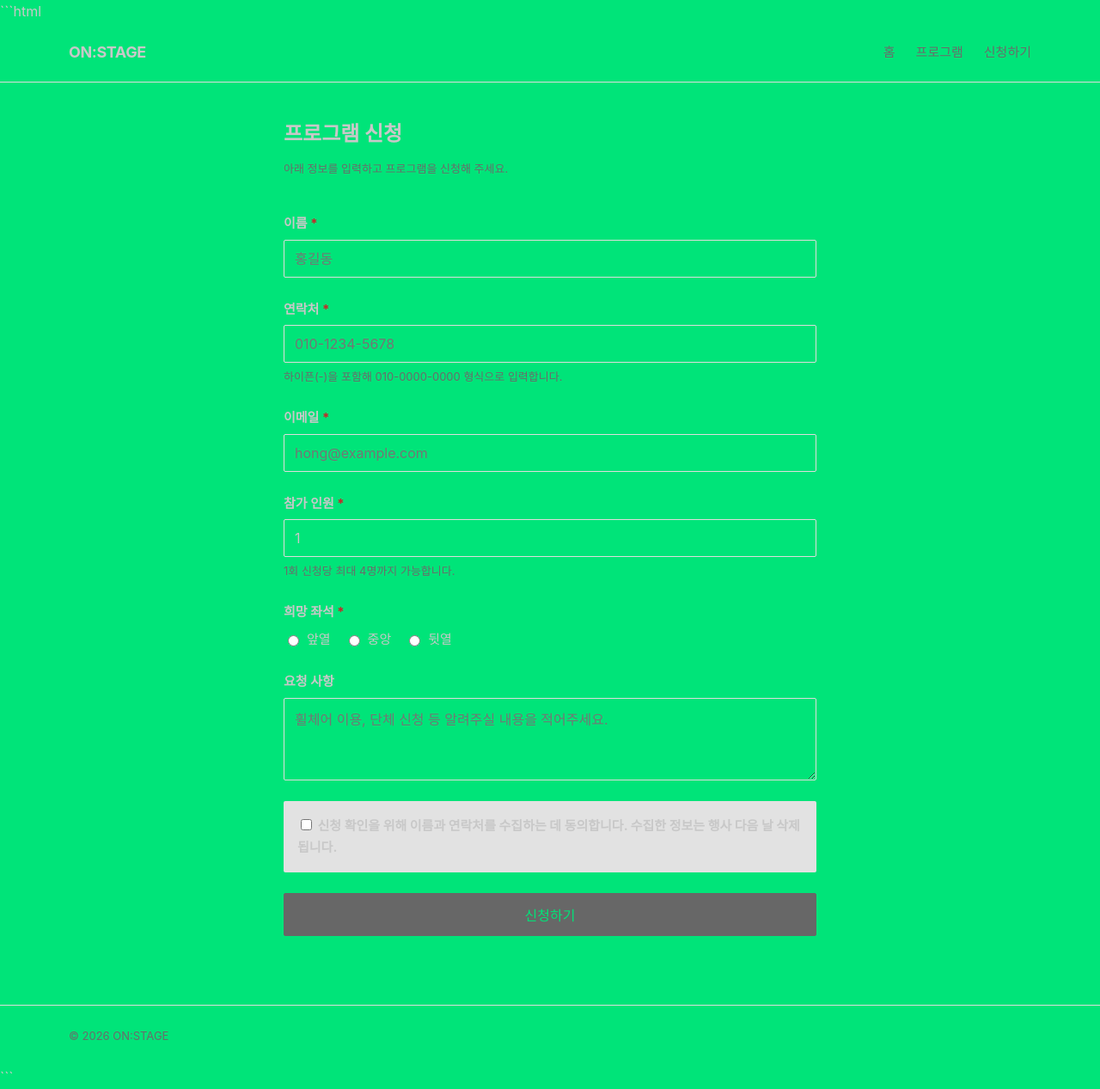
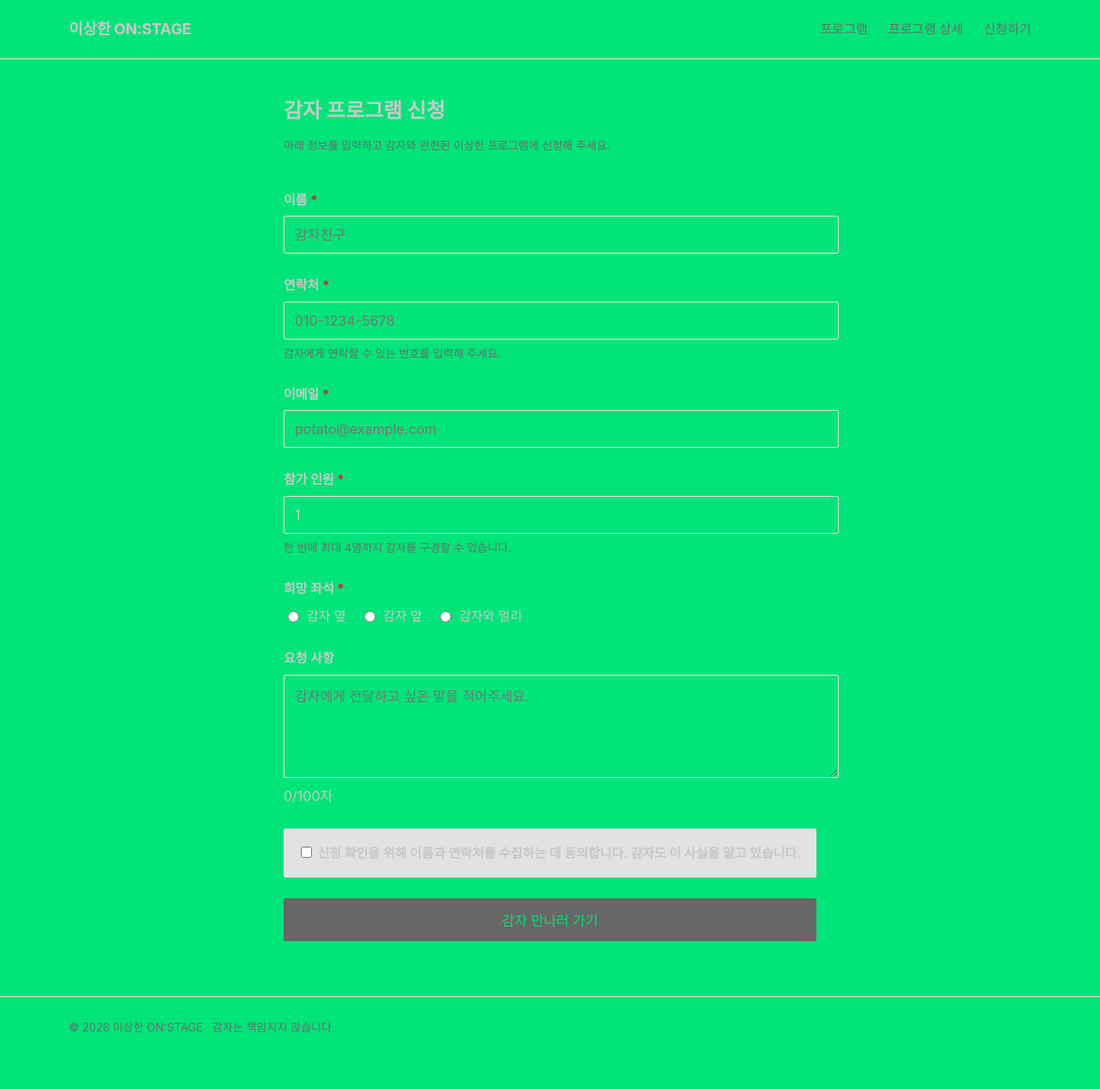
Before and after one commit to 25sw0308-dotcom/ui, a plain HTML site: page apply.html in a window 1280 px wide. Shown: the whole page at 86% size. After the commit the page ends 1231 px from the top, so only its background shows below. Drawn offline with Linux system fonts and the light colour scheme.

Commit message:
Update apply.html

````diff
--- a/apply.html
+++ b/apply.html
@@ -1,74 +1,115 @@
-```html
 <!DOCTYPE html>
 <html lang="ko">
 <head>
+
   <meta charset="UTF-8">
-  <meta name="viewport" content="width=device-width, initial-scale=1.0">
-  <title>ON:STAGE — 신청하기</title>
+
+  <meta
+    name="viewport"
+    content="width=device-width, initial-scale=1.0">
+
+  <title>이상한 ON:STAGE — 감자 신청</title>
 
   <link rel="stylesheet" href="css/tokens.css">
   <link rel="stylesheet" href="css/style.css">
+
 </head>
+
 
 <body>
 
+
 <header class="site-header">
+
   <div class="wrap">
-      <a href="index.html" class="logo">ON:STAGE</a>
 
-      <button type="button" class="menu-btn" id="menuBtn">
+    <a href="index.html" class="logo">
+      이상한 ON:STAGE
+    </a>
+
+
+    <button
+      type="button"
+      class="menu-btn"
+      id="menuBtn"
+      aria-expanded="false"
+      aria-controls="gnb">
       메뉴
     </button>
 
-      <nav class="gnb" id="gnb">
-        <a href="index.html">홈</a>
-        <a href="detail.html">프로그램</a>
+
+    <nav class="gnb" id="gnb" aria-label="주요 메뉴">
+
+      <a href="index.html">프로그램</a>
+
+      <a href="detail.html">프로그램 상세</a>
+
       <a href="apply.html">신청하기</a>
+
     </nav>
+
   </div>
+
 </header>
+
+
 
 <main>
 
+
 <section class="form-page" id="formScreen">
+
   <div class="wrap">
 
-        <h1>프로그램 신청</h1>
+
+    <h1>감자 프로그램 신청</h1>
+
 
     <p>
-          아래 정보를 입력하고 프로그램을 신청해 주세요.
+      아래 정보를 입력하고 감자와 관련된 이상한 프로그램에
+      신청해 주세요.
     </p>
 
-        <form id="applyForm" novalidate>
 
-          <!-- ① 이름 -->
+    <form id="applyForm">
+
+
+      <!-- 이름 -->
+
       <div class="field">
+
         <label for="name">
           이름
           <span class="req" aria-hidden="true">*</span>
         </label>
+
 
         <input
           type="text"
           id="name"
           name="name"
           required
-              placeholder="홍길동"
-              autocomplete="name"
-            >
+          placeholder="감자친구"
+          autocomplete="name">
+
 
         <p class="error" id="err-name">
           이름을 입력해 주세요.
         </p>
+
       </div>
 
 
-          <!-- ② 연락처 -->
+
+      <!-- 연락처 -->
+
       <div class="field">
+
         <label for="tel">
           연락처
           <span class="req" aria-hidden="true">*</span>
         </label>
+
 
         <input
           type="tel"
@@ -77,47 +118,58 @@
           required
           pattern="010-\d{4}-\d{4}"
           placeholder="010-1234-5678"
-              autocomplete="tel"
-            >
+          autocomplete="tel">
+
 
         <p class="hint">
-              하이픈(-)을 포함해 010-0000-0000 형식으로 입력합니다.
+          감자에게 연락할 수 있는 번호를 입력해 주세요.
         </p>
+
 
         <p class="error" id="err-tel">
           010-1234-5678 형식으로 입력해 주세요.
         </p>
+
       </div>
 
 
-          <!-- ③ 이메일 -->
+
+      <!-- 이메일 -->
+
       <div class="field">
+
         <label for="email">
           이메일
           <span class="req" aria-hidden="true">*</span>
         </label>
+
 
         <input
           type="email"
           id="email"
           name="email"
           required
-              placeholder="hong@example.com"
-              autocomplete="email"
-            >
+          placeholder="potato@example.com"
+          autocomplete="email">
+
 
         <p class="error" id="err-email">
           이메일 주소 형식을 확인해 주세요.
         </p>
+
       </div>
 
 
-          <!-- ④ 참가 인원 -->
+
+      <!-- 참가 인원 -->
+
       <div class="field">
+
         <label for="count">
           참가 인원
           <span class="req" aria-hidden="true">*</span>
         </label>
+
 
         <input
           type="number"
@@ -126,20 +178,24 @@
           required
           min="1"
           max="4"
-              value="1"
-            >
+          value="1">
+
 
         <p class="hint">
-              1회 신청당 최대 4명까지 가능합니다.
+          한 번에 최대 4명까지 감자를 구경할 수 있습니다.
         </p>
+
 
         <p class="error" id="err-count">
           1명 이상 4명 이하로 입력해 주세요.
         </p>
+
       </div>
 
 
-          <!-- ⑤ 희망 좌석 -->
+
+      <!-- 좌석 -->
+
       <div class="field">
 
         <label>
@@ -147,37 +203,49 @@
           <span class="req" aria-hidden="true">*</span>
         </label>
 
+
         <div class="radio-group">
 
+
           <label>
+
             <input
               type="radio"
               name="seat"
-                  value="앞열"
-                  required
-                >
-                앞열
+              value="감자 옆"
+              required>
+
+            감자 옆
+
           </label>
 
+
           <label>
+
             <input
               type="radio"
               name="seat"
-                  value="중앙"
-                >
-                중앙
+              value="감자 앞">
+
+            감자 앞
+
           </label>
 
+
           <label>
+
             <input
               type="radio"
               name="seat"
-                  value="뒷열"
-                >
-                뒷열
+              value="감자와 멀리">
+
+            감자와 멀리
+
           </label>
 
+
         </div>
+
 
         <p class="error" id="err-seat">
           희망 좌석을 선택해 주세요.
@@ -186,23 +254,33 @@
       </div>
 
 
-          <!-- ⑥ 요청 사항 -->
+
+      <!-- 요청 사항 -->
+
       <div class="field">
 
         <label for="note">
           요청 사항
         </label>
 
+
         <textarea
           id="note"
           name="note"
-              placeholder="휠체어 이용, 단체 신청 등 알려주실 내용을 적어주세요."
-            ></textarea>
+          maxlength="100"
+          placeholder="감자에게 전달하고 싶은 말을 적어주세요."></textarea>
+
+
+        <p class="char-count">
+          <span id="noteCount">0</span>/100자
+        </p>
 
       </div>
 
 
-          <!-- ⑦ 개인정보 동의 -->
+
+      <!-- 개인정보 -->
+
       <div class="field">
 
         <label class="agree" for="agree">
@@ -211,15 +289,16 @@
             type="checkbox"
             id="agree"
             name="agree"
-                required
-              >
+            required>
+
 
           <span>
             신청 확인을 위해 이름과 연락처를 수집하는 데 동의합니다.
-                수집한 정보는 행사 다음 날 삭제됩니다.
+            감자도 이 사실을 알고 있습니다.
           </span>
 
         </label>
+
 
         <p class="error" id="err-agree">
           개인정보 수집에 동의해야 신청할 수 있습니다.
@@ -228,67 +307,113 @@
       </div>
 
 
-          <button type="submit" class="btn btn--block">
-            신청하기
+
+      <button
+        type="submit"
+        class="btn btn--block">
+
+        감자 만나러 가기
+
       </button>
+
 
     </form>
 
   </div>
+
 </section>
 
 
-    <!-- 신청 완료 화면 -->
-    <section id="doneScreen" class="done is-hidden">
+
+<!-- 완료 화면 -->
+
+<section
+  class="done is-hidden"
+  id="doneScreen">
+
   <div class="wrap">
 
-        <h1>신청이 완료되었습니다.</h1>
+
+    <h1>
+      신청이 완료되었습니다!
+    </h1>
+
 
     <p>
-          입력하신 신청 정보를 확인해 주세요.
+      이제 감자가 당신을 기다립니다.
     </p>
+
 
     <dl class="receipt">
 
+
       <div>
+
         <dt>이름</dt>
+
         <dd id="r-name"></dd>
+
       </div>
 
+
       <div>
+
         <dt>연락처</dt>
+
         <dd id="r-tel"></dd>
+
       </div>
 
+
       <div>
-            <dt>희망 좌석</dt>
+
+        <dt>좌석</dt>
+
         <dd id="r-seat"></dd>
+
       </div>
 
+
       <div>
+
         <dt>참가 인원</dt>
+
         <dd id="r-count"></dd>
+
       </div>
+
 
     </dl>
 
-        <a href="index.html" class="btn">
-          홈으로 돌아가기
+
+    <a
+      href="index.html"
+      class="btn">
+
+      다른 이상한 프로그램 보기
+
     </a>
 
   </div>
+
 </section>
+
 
 </main>
 
+
+
 <footer class="site-footer">
+
   <div class="wrap">
-      <p>© 2026 ON:STAGE</p>
+    © 2026 이상한 ON:STAGE · 감자는 책임지지 않습니다.
   </div>
+
 </footer>
+
+
 
 <script src="js/main.js"></script>
 
 </body>
 </html>
-```
````
Lines whose indentation alone changed are shown as unchanged.
